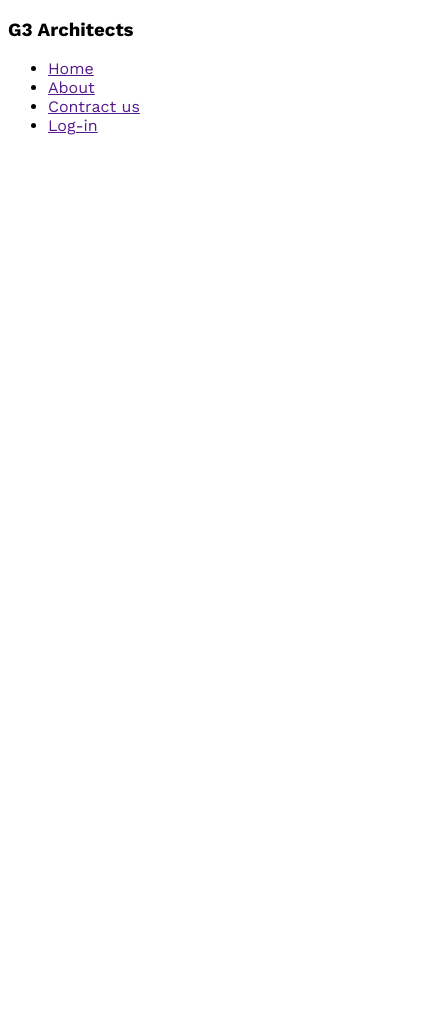
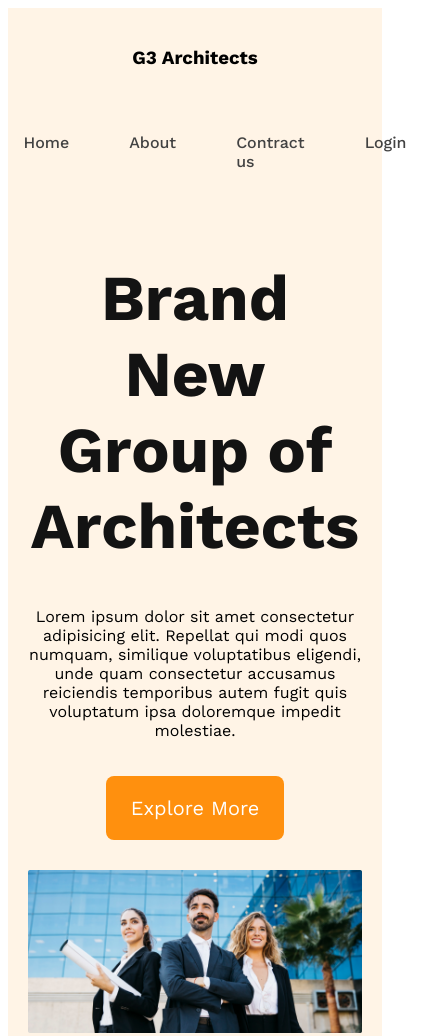
Before and after one commit to imrantahir-1/g3-architect-website, a plain HTML site: page index.html in a window 390 px wide. Shown: the top 1036 px of the page, 437 px wide, since content can reach past the window. Before the commit the page ends 844 px from the top, so only its background shows below. Drawn offline with nearby package versions, Linux system fonts and the light colour scheme.

Commit message:
complete header section with responsive for mobile and tablet divices

```diff
--- a/index.html
+++ b/index.html
@@ -1,22 +1,34 @@
 <!DOCTYPE html>
 <html lang="en">
+
 <head>
     <meta charset="UTF-8">
     <meta name="viewport" content="width=device-width, initial-scale=1.0">
     <title>g3 architects</title>
     <link rel="stylesheet" href="styles/architecs.css">
 </head>
+
 <body>
     <header>
         <nav>
-        <h3>G3 Architects</h3>
+            <h3 class="nav title">G3 Architects</h3>
             <ul>
                 <li><a href="">Home</a></li>
                 <li><a href="">About</a></li>
                 <li><a href="">Contract us</a></li>
-            <li><a href="">Log-in</a></li>
+                <li><a href="">Login</a></li>
             </ul>
         </nav>
+        <div class="banner">
+            <div class="banner-content">
+                <h1 class="banner-title"> Brand New Group of Architects</h1>
+                <p class="banner-description"> Lorem ipsum dolor sit amet consectetur adipisicing elit. Repellat qui
+                    modi quos numquam, similique voluptatibus eligendi, unde quam consectetur accusamus reiciendis
+                    temporibus autem fugit quis voluptatum ipsa doloremque impedit molestiae.</p>
+                <button class="btn-primary">Explore More</button>
+            </div>
+            <img src="./images/banner.png" alt="">
+        </div>
     </header>
 
 
@@ -29,4 +41,5 @@
 
     </footer>
 </body>
+
 </html>
--- a/styles/architecs.css
+++ b/styles/architecs.css
@@ -1,6 +1,97 @@
 /* work sans font from google fonts */
 @import url('https://fonts.googleapis.com/css2?family=Merriweather:ital,wght@0,300;0,400;0,700;0,900;1,300;1,400;1,700;1,900&family=Sora:wght@100..800&family=Work+Sans:ital,wght@0,100..900;1,100..900&display=swap');
 
-*{
-  font-family: "Work Sans", sans-serif;
+* {
+    font-family: "Work Sans", sans-serif;
 }
+
+/* universal style start */
+.btn-primary {
+    border-radius: 8px;
+    background: rgb(255, 144, 14);
+    padding: 20px 25px;
+    color: #fff;
+    border: 0;
+    margin-bottom: 30px;
+    margin-top: 20px;
+    font-size: 1.25rem;
+
+}
+
+/* header styles start */
+header {
+    background-color: rgba(255, 144, 14, 0.1);
+    ;
+    padding: 50px 245px;
+}
+
+nav {
+    display: flex;
+    justify-content: space-between;
+    align-items: center;
+}
+
+.nav title {
+    font-size: 3rem;
+    font-weight: 700;
+    color: rgb(19, 19, 19);
+}
+
+nav>ul {
+    display: flex;
+
+}
+
+nav li {
+    list-style: none;
+    margin: 30px;
+    font-weight: 500;
+    font-size: 1rem;
+
+    /* color: red; */
+
+}
+
+nav>ul>li>a {
+    text-decoration: none;
+    color: rgb(66, 66, 66);
+    ;
+}
+
+/* banner styles*/
+.banner img{
+    width: 100%;
+}
+.banner-content {
+    max-width: 862px;
+    text-align: center;
+    margin: 0 auto;
+}
+
+.banner-title {
+    color: rgb(19, 19, 19);
+    font-size: 4rem;
+}
+
+/* started responsive style */
+@media screen and (max-width:576px) {
+    nav{
+        flex-direction: column;
+    }
+    header{
+        padding: 20px;
+    }
+    nav ul{
+        /* flex-direction: column; */
+    }
+}
+
+/* mideum divices responsive styles */
+@media screen and (min-width:577px) and (max-width:960px) {
+    nav{
+        flex-direction: column;
+    }
+    header{
+        padding: 50px;
+    }
+}
```
Lines whose indentation alone changed are shown as unchanged.
